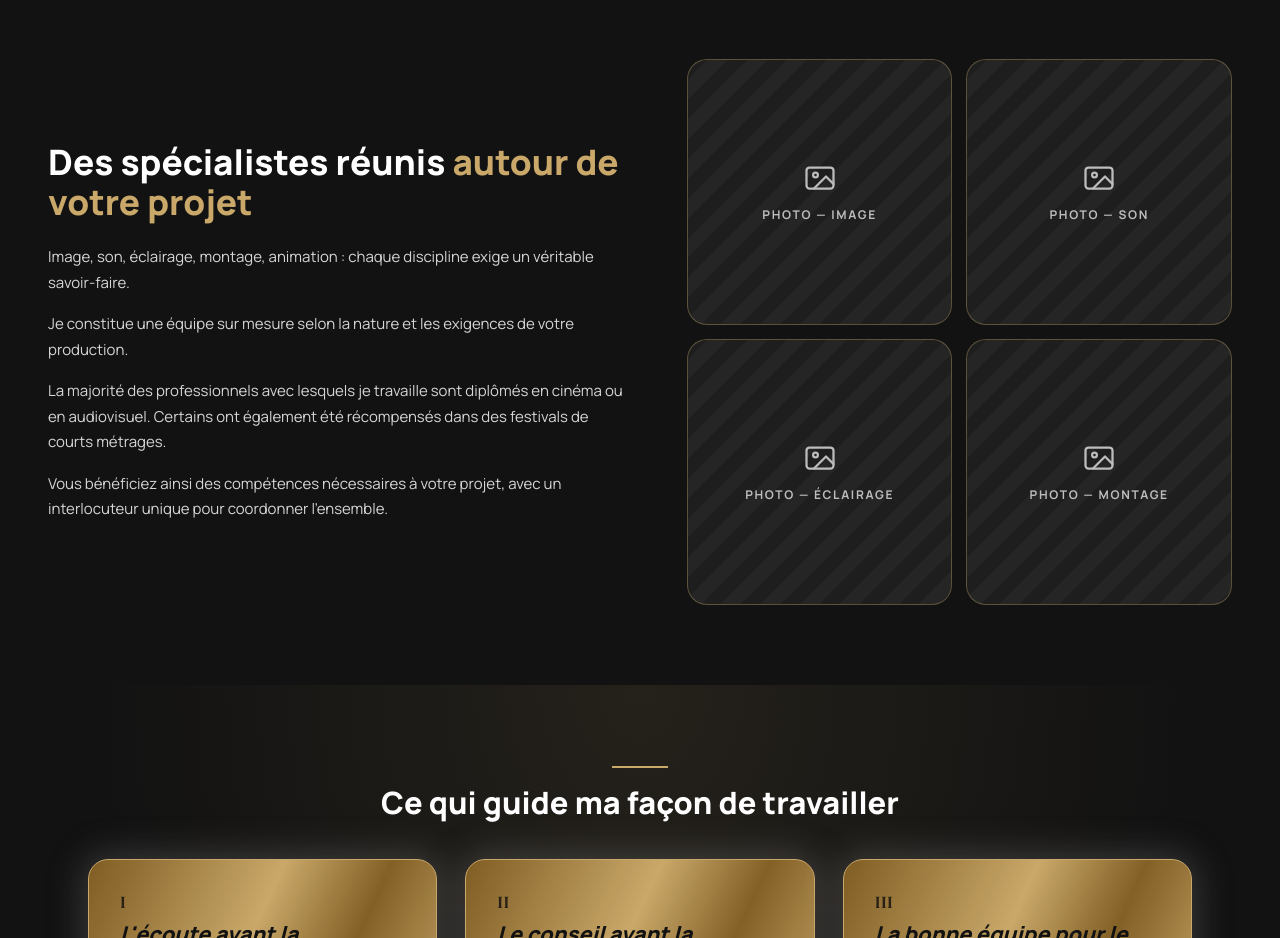
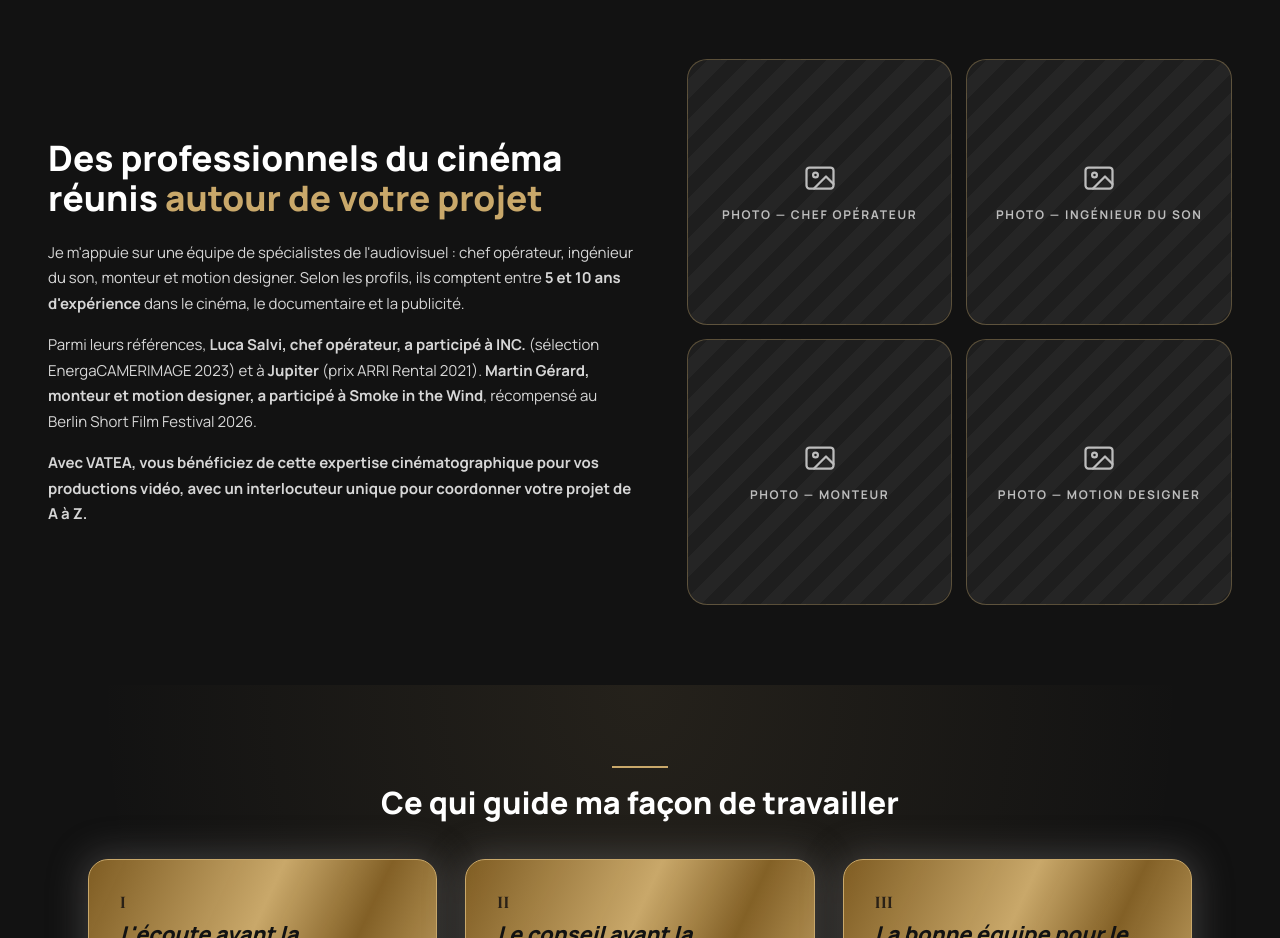
Before and after one commit to marcmasterbet/vatea, a Next.js app: page /a-propos in a window 1280 px wide. Shown: the part 1900-2838 px from the top of the page. Built offline with nearby package versions, Linux system fonts and the light colour scheme; no server answers.

Commit message:
Add files via upload

```diff
--- a/app/a-propos/page.js
+++ b/app/a-propos/page.js
@@ -59,14 +59,13 @@ export default function AProposPage() {
       <section className="section" aria-labelledby="titre-specialistes">
         <div className="container split">
           <div className="txt" style={{ flex: '1 1 480px' }}>
-            <h2 id="titre-specialistes" className="h2" style={{ marginBottom: 22 }}>Des spécialistes réunis <span className="gold">autour de votre projet</span></h2>
-            <p>Image, son, éclairage, montage, animation : chaque discipline exige un véritable savoir-faire.</p>
-            <p>Je constitue une équipe sur mesure selon la nature et les exigences de votre production.</p>
-            <p>La majorité des professionnels avec lesquels je travaille sont diplômés en cinéma ou en audiovisuel. Certains ont également été récompensés dans des festivals de courts métrages.</p>
-            <p>Vous bénéficiez ainsi des compétences nécessaires à votre projet, avec un interlocuteur unique pour coordonner l'ensemble.</p>
+            <h2 id="titre-specialistes" className="h2" style={{ marginBottom: 22 }}>Des professionnels du cinéma réunis <span className="gold">autour de votre projet</span></h2>
+            <p>Je m'appuie sur une équipe de spécialistes de l'audiovisuel : chef opérateur, ingénieur du son, monteur et motion designer. Selon les profils, ils comptent entre <strong>5 et 10 ans d'expérience</strong> dans le cinéma, le documentaire et la publicité.</p>
+            <p>Parmi leurs références, <strong>Luca Salvi, chef opérateur, a participé à INC.</strong> (sélection EnergaCAMERIMAGE 2023) et à <strong>Jupiter</strong> (prix ARRI Rental 2021). <strong>Martin Gérard, monteur et motion designer, a participé à Smoke in the Wind</strong>, récompensé au Berlin Short Film Festival 2026.</p>
+            <p><strong>Avec VATEA, vous bénéficiez de cette expertise cinématographique pour vos productions vidéo, avec un interlocuteur unique pour coordonner votre projet de A à Z.</strong></p>
           </div>
           <div style={{ flex: '1 1 440px', display: 'grid', gridTemplateColumns: 'repeat(2, minmax(0, 1fr))', gap: 14 }}>
-            {['image', 'son', 'éclairage', 'montage'].map((t) => <Placeholder key={t} label={`Photo — ${t}`} framed ratio="1 / 1" />)}
+            {['chef opérateur', 'ingénieur du son', 'monteur', 'motion designer'].map((t) => <Placeholder key={t} label={`Photo — ${t}`} framed ratio="1 / 1" />)}
           </div>
         </div>
       </section>
```
